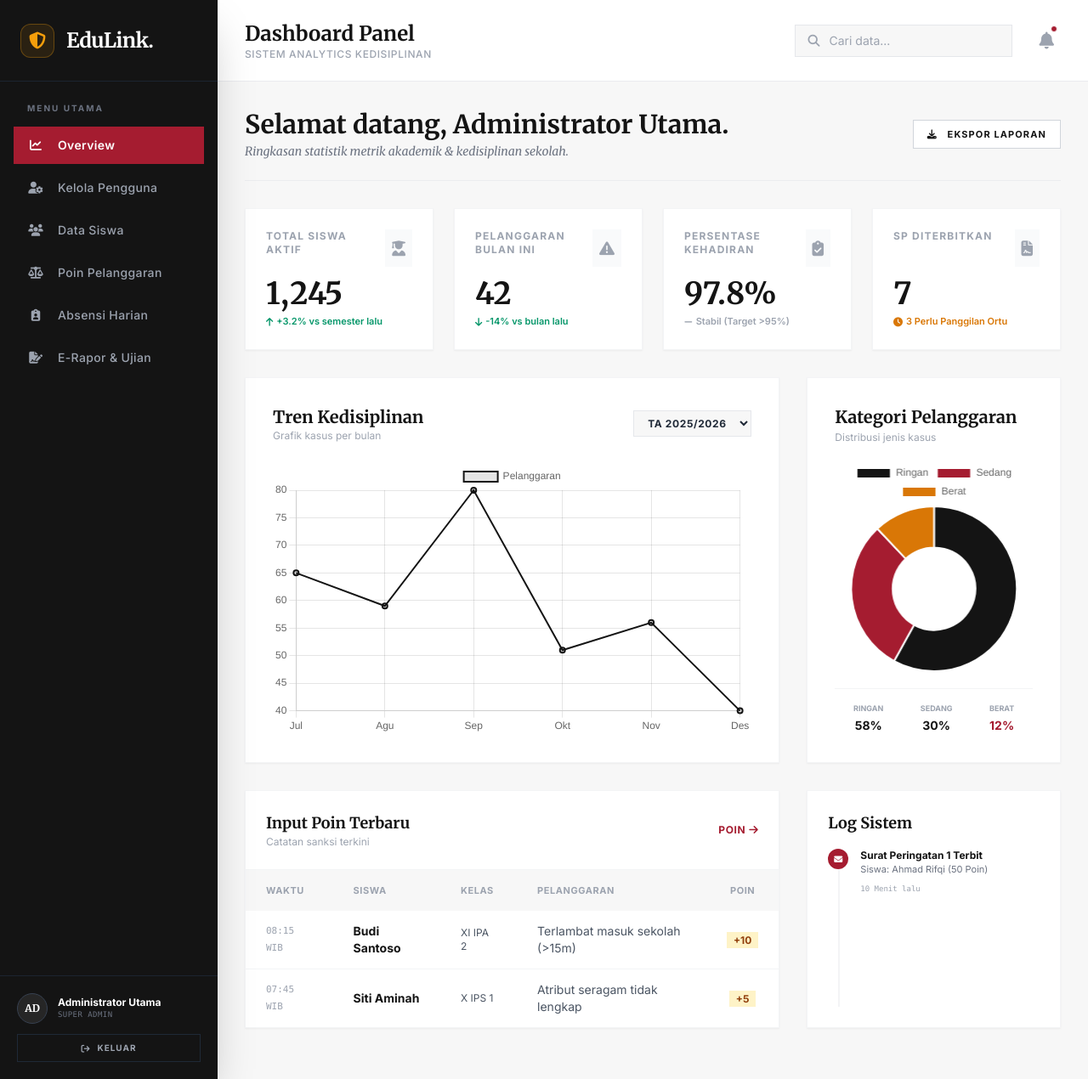
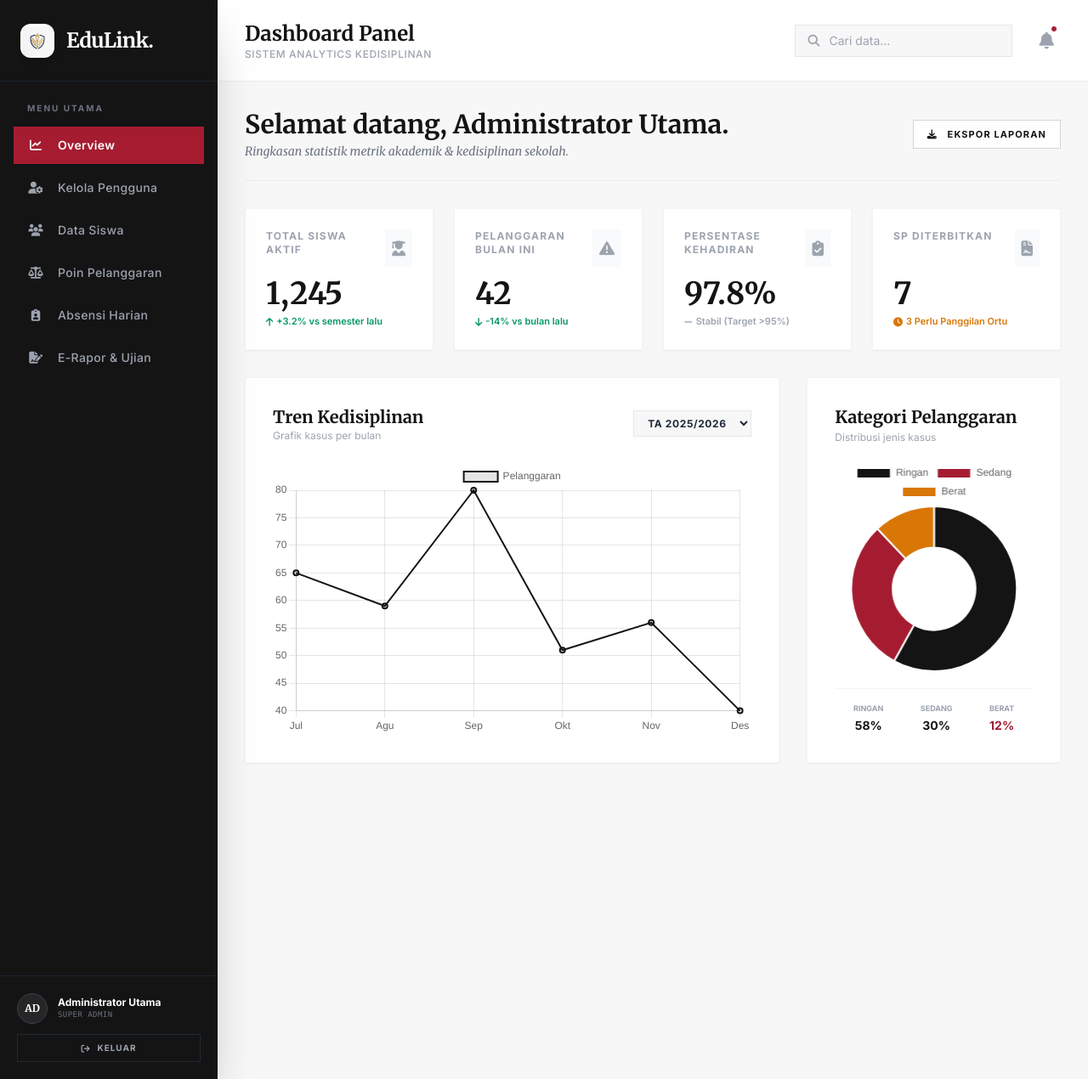
Before and after one commit to techrenovatio/edulink-portal, a Flask app: page /dashboard in a window 1280 px wide. Shown: the whole page at 85% size. Run offline with Flask 3, Linux system fonts and the light colour scheme; a user stored in the database is signed in; some libraries are stand-ins or nearby versions.

Commit message:
Use official edulink-logo.webp in dashboard sidebars

```diff
--- a/frontend/templates/dashboard/index.html
+++ b/frontend/templates/dashboard/index.html
@@ -39,12 +39,15 @@
 
     <div id="sidebarBackdrop" onclick="toggleSidebar()" class="fixed inset-0 bg-black/50 z-30 hidden lg:hidden transition-opacity"></div>
 
-    <!-- Sidebar dengan Logo Vektor Anti-Rusak -->
+    <!-- Sidebar dengan Logo Asli edulink-logo.webp -->
     <aside id="sidebar" class="fixed lg:static top-0 left-0 h-full w-64 bg-eduDark-900 text-gray-400 flex flex-col shadow-2xl z-40 shrink-0 transform -translate-x-full lg:translate-x-0 transition-transform duration-300 ease-in-out">
         <div class="h-20 lg:h-24 flex items-center justify-between px-6 border-b border-gray-800/80">
             <div class="flex items-center gap-3.5">
-                <div class="w-10 h-10 rounded-xl bg-amber-500/10 border border-amber-500/30 flex items-center justify-center text-amber-500 shrink-0">
-                    <i class="fa-solid fa-shield-halved text-xl"></i>
+                <!-- Pembungkus Logo Asli EduLink -->
+                <div class="w-10 h-10 rounded-xl bg-white p-1 flex items-center justify-center shadow-md shrink-0 overflow-hidden">
+                    <img src="{{ url_for('static', filename='images/edulink-logo.webp') }}"
+                         alt="Logo EduLink Asli"
+                         class="w-full h-full object-contain mix-blend-multiply scale-110">
                 </div>
                 <span class="text-2xl font-serif font-bold text-white tracking-tight">EduLink.</span>
             </div>
@@ -104,7 +107,6 @@
     </aside>
 
     <main class="flex-1 flex flex-col h-full relative z-10 min-w-0">
-
         <header class="h-20 lg:h-24 bg-white border-b border-gray-200/80 flex items-center justify-between px-4 sm:px-8 shrink-0">
             <div class="flex items-center gap-3">
                 <button onclick="toggleSidebar()" class="lg:hidden p-2 text-eduDark-900 text-xl focus:outline-none">
@@ -129,7 +131,6 @@
         </header>
 
         <div class="flex-1 overflow-y-auto p-4 sm:p-8 space-y-6 sm:space-y-8">
-
             <div class="flex flex-col md:flex-row md:items-center justify-between gap-4 pb-4 sm:pb-6 border-b border-gray-200/60">
                 <div>
                     <h2 class="text-xl sm:text-3xl font-serif font-bold text-eduDark-900 mb-1">Selamat datang, {{ nama_user if nama_user else 'Administrator' }}.</h2>
@@ -230,65 +231,6 @@
                 </div>
             </div>
 
-            <div class="grid grid-cols-1 lg:grid-cols-3 gap-6 sm:gap-8">
-                <div class="lg:col-span-2 bg-white border border-gray-100 shadow-sm">
-                    <div class="p-5 sm:p-6 border-b border-gray-100 flex justify-between items-center">
-                        <div>
-                            <h3 class="font-serif font-bold text-base sm:text-lg text-eduDark-900">Input Poin Terbaru</h3>
-                            <p class="text-xs text-gray-400">Catatan sanksi terkini</p>
-                        </div>
-                        <a href="/poin" class="text-xs font-bold text-eduCrimson-600 uppercase tracking-wider hover:text-eduDark-900 flex items-center gap-1">
-                            Poin <i class="fa-solid fa-arrow-right"></i>
-                        </a>
-                    </div>
-                    <div class="overflow-x-auto">
-                        <table class="w-full text-left text-xs sm:text-sm text-gray-600 min-w-[500px]">
-                            <thead class="bg-eduPaper text-[10px] sm:text-[11px] uppercase font-bold text-gray-400 tracking-wider">
-                                <tr>
-                                    <th class="px-4 sm:px-6 py-3.5">Waktu</th>
-                                    <th class="px-4 sm:px-6 py-3.5">Siswa</th>
-                                    <th class="px-4 sm:px-6 py-3.5">Kelas</th>
-                                    <th class="px-4 sm:px-6 py-3.5">Pelanggaran</th>
-                                    <th class="px-4 sm:px-6 py-3.5 text-center">Poin</th>
-                                </tr>
-                            </thead>
-                            <tbody class="divide-y divide-gray-100">
-                                <tr class="hover:bg-gray-50/80">
-                                    <td class="px-4 sm:px-6 py-3.5 font-mono text-[11px] text-gray-400">08:15 WIB</td>
-                                    <td class="px-4 sm:px-6 py-3.5 font-bold text-eduDark-900">Budi Santoso</td>
-                                    <td class="px-4 sm:px-6 py-3.5 text-xs">XI IPA 2</td>
-                                    <td class="px-4 sm:px-6 py-3.5">Terlambat masuk sekolah (>15m)</td>
-                                    <td class="px-4 sm:px-6 py-3.5 text-center"><span class="bg-amber-100 text-amber-800 px-2 py-0.5 text-xs font-bold">+10</span></td>
-                                </tr>
-                                <tr class="hover:bg-gray-50/80">
-                                    <td class="px-4 sm:px-6 py-3.5 font-mono text-[11px] text-gray-400">07:45 WIB</td>
-                                    <td class="px-4 sm:px-6 py-3.5 font-bold text-eduDark-900">Siti Aminah</td>
-                                    <td class="px-4 sm:px-6 py-3.5 text-xs">X IPS 1</td>
-                                    <td class="px-4 sm:px-6 py-3.5">Atribut seragam tidak lengkap</td>
-                                    <td class="px-4 sm:px-6 py-3.5 text-center"><span class="bg-amber-100 text-amber-800 px-2 py-0.5 text-xs font-bold">+5</span></td>
-                                </tr>
-                            </tbody>
-                        </table>
-                    </div>
-                </div>
-
-                <div class="bg-white p-5 sm:p-6 border border-gray-100 shadow-sm flex flex-col">
-                    <h3 class="font-serif font-bold text-base sm:text-lg text-eduDark-900 mb-4">Log Sistem</h3>
-                    <div class="flex-1 space-y-5 relative before:absolute before:inset-0 before:left-3 before:w-0.5 before:bg-gray-100">
-                        <div class="flex items-start gap-3.5 relative">
-                            <div class="w-6 h-6 rounded-full bg-eduCrimson-600 text-white flex items-center justify-center text-[10px] shrink-0 z-10">
-                                <i class="fa-solid fa-envelope"></i>
-                            </div>
-                            <div>
-                                <p class="text-xs font-bold text-eduDark-900">Surat Peringatan 1 Terbit</p>
-                                <p class="text-[11px] text-gray-500">Siswa: Ahmad Rifqi (50 Poin)</p>
-                                <span class="text-[9px] font-mono text-gray-400">10 Menit lalu</span>
-                            </div>
-                        </div>
-                    </div>
-                </div>
-            </div>
-
         </div>
     </main>
 
```
Also changed, not shown: frontend/templates/dashboard/users.html (+5 -2 lines).
